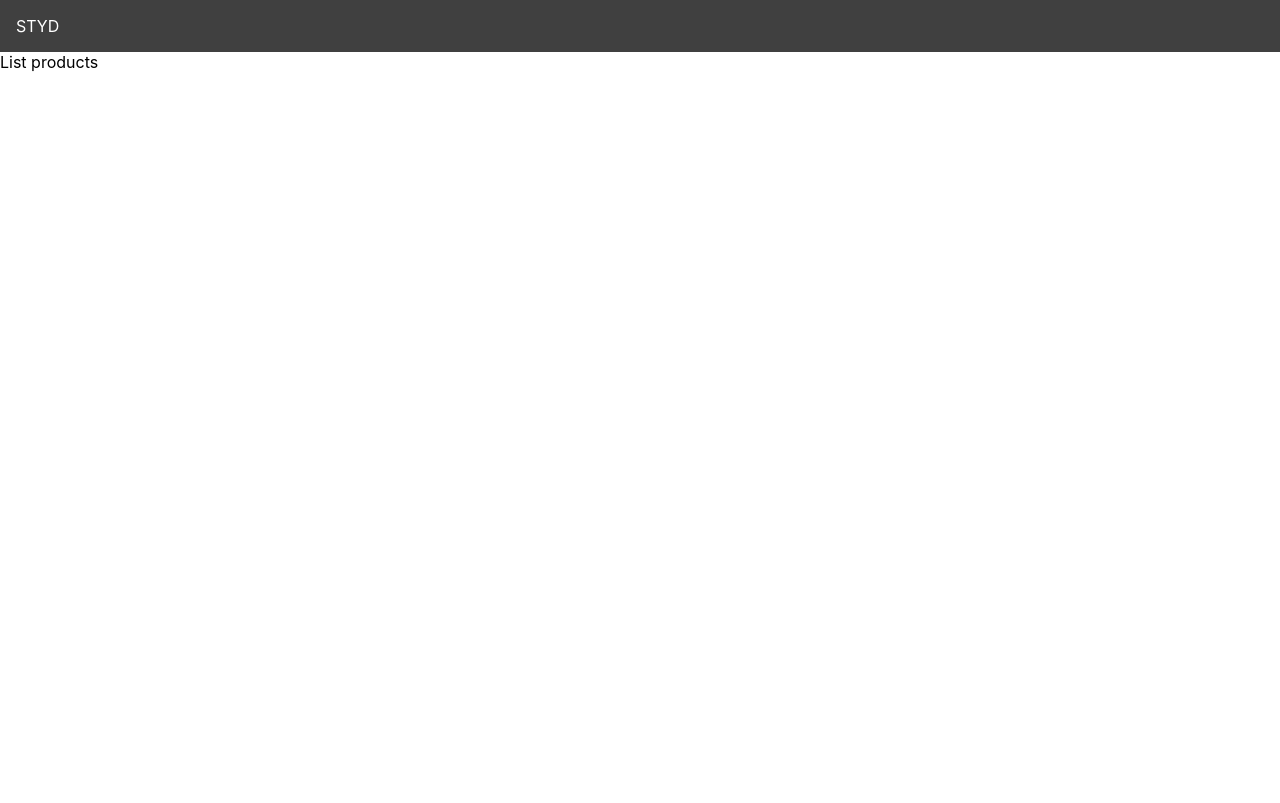
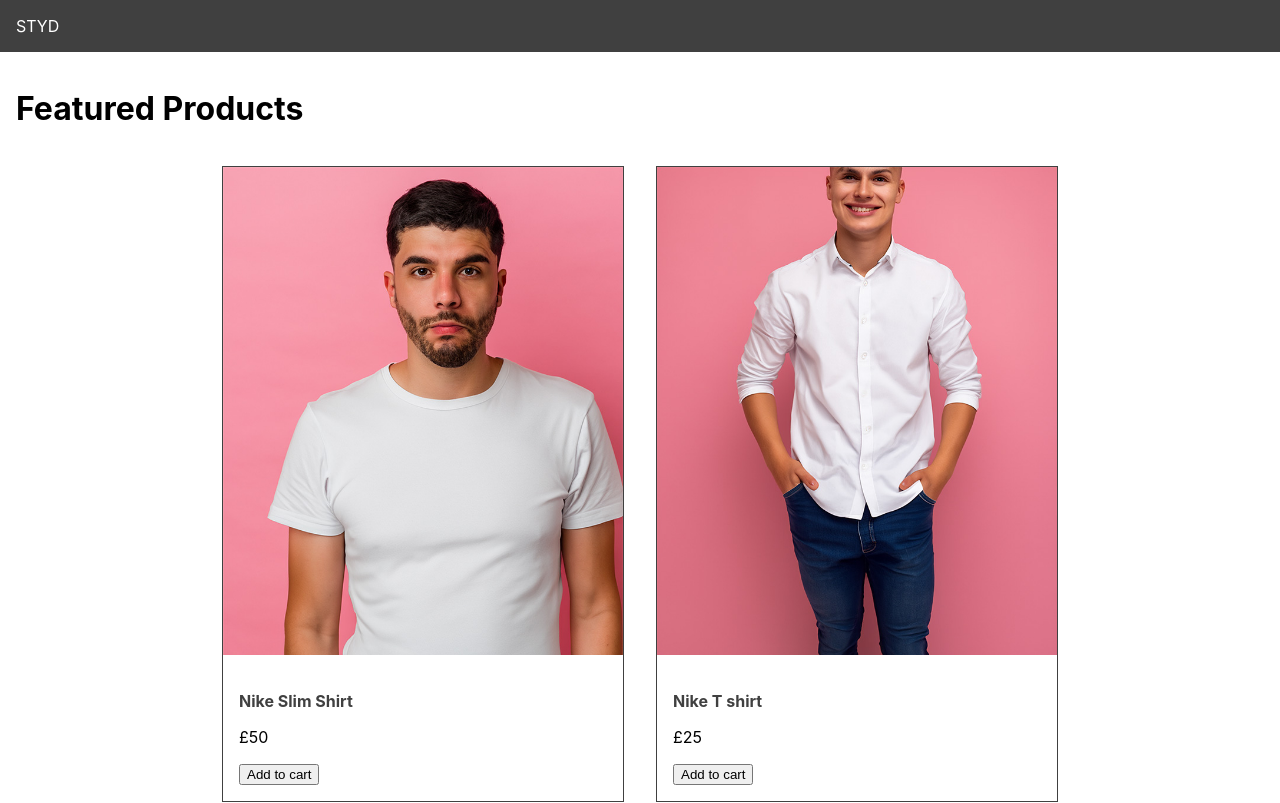
Before and after one commit to Omnikorn/shopTillYouDrop, a React (Create React App) app in the folder frontend/: page / in a window 1280 px wide. Shown: the top 803 px of the page. Built offline with nearby package versions, Linux system fonts and the light colour scheme.

Commit message:
added images and styling for featured products

```diff
--- a/frontend/src/App.js
+++ b/frontend/src/App.js
@@ -1,15 +1,33 @@
+import data from "./data"
 
 function App() {
-  return (
-    <div >
-      <header >
-        <a href='/' >STYD</a>
-      </header>
-      <main>
-        List products
-      </main>
-    </div>
-  );
+	return (
+		<div>
+			<header>
+				<a href="/">STYD</a>
+			</header>
+			<main>
+				<h1>Featured Products</h1>
+				<div className="products">
+					{data.products.map((product) => (
+						<div className="product" key={product.slug}>
+              <a href={`/product/${product.slug}`}>
+							<img src={product.Image} alt={product.name} />
+
+              </a>
+              <div className="product-info">
+              <a href={`/product/${product.slug}`}>
+							<p><strong>{product.name}</strong></p>
+              </a>
+							<p>£{product.price}</p>
+              <button>Add to cart</button>
+              </div>
+						</div>
+					))}
+				</div>
+			</main>
+		</div>
+	)
 }
 
-export default App;
+export default App
--- a/frontend/src/data.js
+++ b/frontend/src/data.js
@@ -50,3 +50,5 @@
         }
     ]
 }
+
+export default data
--- a/frontend/src/index.css
+++ b/frontend/src/index.css
@@ -16,3 +16,30 @@
   color: white;
   text-decoration: none;
 }
+
+main {
+  padding: 1rem;
+}
+.products {
+  display: flex;
+  flex-wrap: wrap;
+  justify-content: center;
+}
+
+.product a {
+  text-decoration: none;
+  color: #404040;
+}
+.product{
+  border: 1px #404040 solid;
+  margin: 1rem;
+}
+
+.product img {
+  width:100%;
+  max-width: 400px;
+}
+
+.product-info {
+  padding: 1rem;
+}
```
